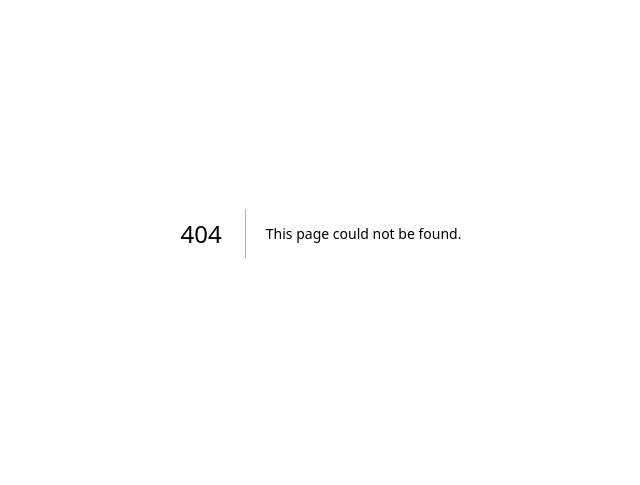
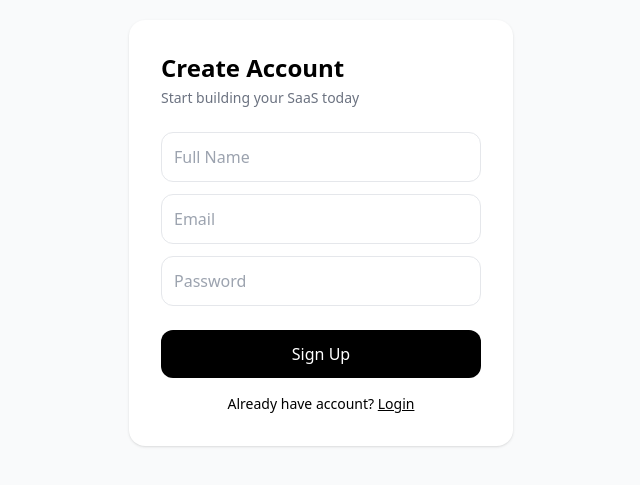
Before and after one commit to Ravs10/saas-starter-kit, a Next.js app: page /signup in a window 1280 px wide. Before the commit this address had no page. Shown: the part 167-652 px from the top of the page, without its empty margins (319-959 px from the left). Built offline with nearby package versions, Linux system fonts and the light colour scheme.

Commit message:
Add Signup component for user registration

```diff
--- /dev/null
+++ b/app/signup/page.tsx
@@ -0,0 +1,20 @@
+"use client"
+import { useState } from "react"
+
+export default function Signup() {
+  return (
+    <div className="min-h-screen flex items-center justify-center bg-gray-50">
+      <div className="bg-white p-8 rounded-2xl shadow w-full max-w-sm">
+        <h1 className="text-2xl font-bold">Create Account</h1>
+        <p className="text-gray-500 text-sm mt-1">Start building your SaaS today</p>
+
+        <input className="w-full mt-6 border p-3 rounded-xl" placeholder="Full Name" />
+        <input className="w-full mt-3 border p-3 rounded-xl" placeholder="Email" />
+        <input className="w-full mt-3 border p-3 rounded-xl" placeholder="Password" type="password" />
+
+        <button className="w-full mt-6 bg-black text-white py-3 rounded-xl">Sign Up</button>
+        <p className="text-center text-sm mt-4">Already have account? <a href="/login" className="underline">Login</a></p>
+      </div>
+    </div>
+  )
+}
```
